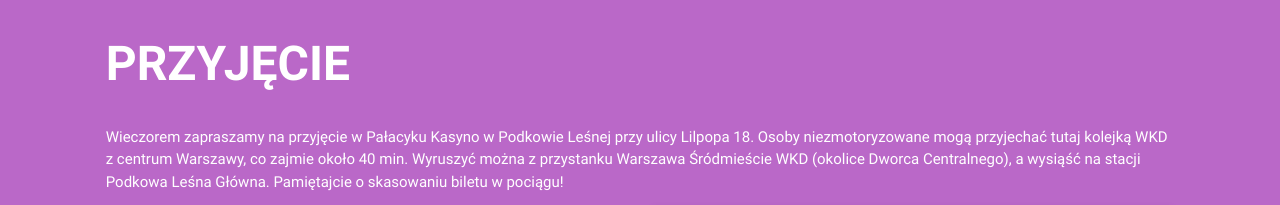
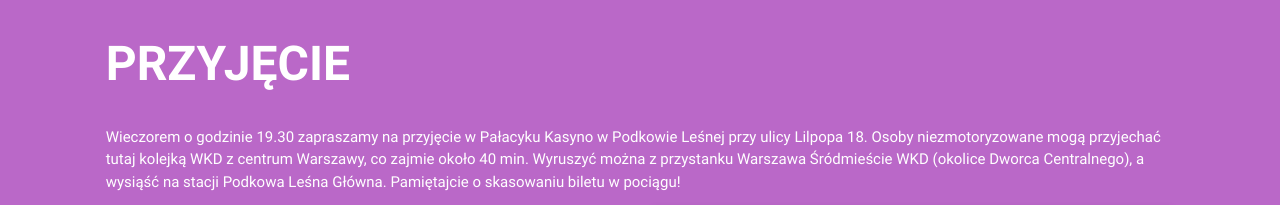
Before and after one commit to platuszkiewicz/wedsite, a plain HTML site: page index.html in a window 1280 px wide. Shown: the part 1560-1765 px from the top of the page. Drawn offline with nearby package versions, Linux system fonts and the light colour scheme.

Commit message:
godzina przyjęcia

```diff
--- a/index.html
+++ b/index.html
@@ -113,7 +113,7 @@
               <div class="container">
 				<div class="footer-top-inner">
                   <h2 class="title">Przyjęcie</h2>
-                  <p>Wieczorem zapraszamy na przyjęcie w Pałacyku Kasyno w Podkowie Leśnej przy ulicy Lilpopa 18. Osoby niezmotoryzowane mogą przyjechać tutaj kolejką WKD z centrum Warszawy, co zajmie około 40 min. Wyruszyć można z przystanku Warszawa Śródmieście WKD (okolice Dworca Centralnego), a wysiąść na stacji Podkowa Leśna Główna. Pamiętajcie o skasowaniu biletu w pociągu!</p>
+                  <p>Wieczorem o godzinie 19.30 zapraszamy na przyjęcie w Pałacyku Kasyno w Podkowie Leśnej przy ulicy Lilpopa 18. Osoby niezmotoryzowane mogą przyjechać tutaj kolejką WKD z centrum Warszawy, co zajmie około 40 min. Wyruszyć można z przystanku Warszawa Śródmieście WKD (okolice Dworca Centralnego), a wysiąść na stacji Podkowa Leśna Główna. Pamiętajcie o skasowaniu biletu w pociągu!</p>
 				  <div class="row">
                     <div class="col s12 m6 l6">
 					<a href="https://pl.wikipedia.org/wiki/Podkowa_Le%C5%9Bna">
```
